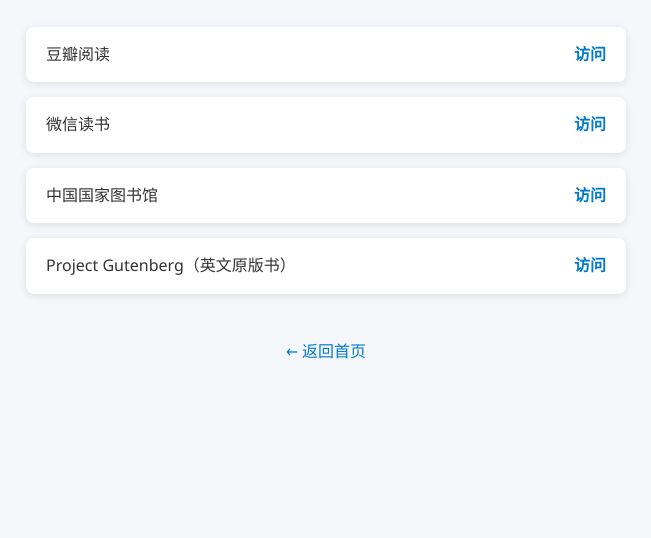
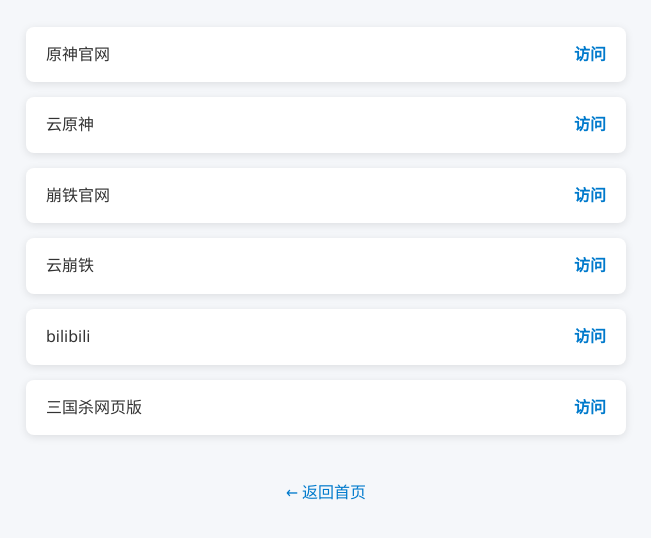
Before and after one commit to Byxdhmz/test, a plain HTML site: page links.html in a window 1280 px wide. Shown: the part 124-662 px from the top of the page, without its empty margins (314-965 px from the left). Drawn offline with Linux system fonts and the light colour scheme.

Commit message:
Update links.html

```diff
--- a/links.html
+++ b/links.html
@@ -74,20 +74,28 @@
 
     <div class="link-list">
         <div class="link-item">
-            <span>豆瓣阅读</span>
-            <a href="https://read.douban.com" target="_blank">访问</a>
+            <span>原神官网</span>
+            <a href="https://ys.mihoyo.com" target="_blank">访问</a>
         </div>
         <div class="link-item">
-            <span>微信读书</span>
-            <a href="https://weread.qq.com" target="_blank">访问</a>
+            <span>云原神</span>
+            <a href="https://ys.mihoyo.com/cloud" target="_blank">访问</a>
         </div>
         <div class="link-item">
-            <span>中国国家图书馆</span>
-            <a href="http://www.nlc.cn" target="_blank">访问</a>
+            <span>崩铁官网</span>
+            <a href="http://sr.mihoyo.com" target="_blank">访问</a>
         </div>
         <div class="link-item">
-            <span>Project Gutenberg（英文原版书）</span>
-            <a href="https://www.gutenberg.org" target="_blank">访问</a>
+            <span>云崩铁</span>
+            <a href="https://sr.mihoyo.com/cloud" target="_blank">访问</a>
+        </div>
+        <div class="link-item">
+            <span>bilibili</span>
+            <a href="https://bilibili.com" target="_blank">访问</a>
+        </div>
+        <div class="link-item">
+            <span>三国杀网页版</span>
+            <a href="https://web.sanguosha.com/login/x/index" target="_blank">访问</a>
         </div>
     </div>
 
```
